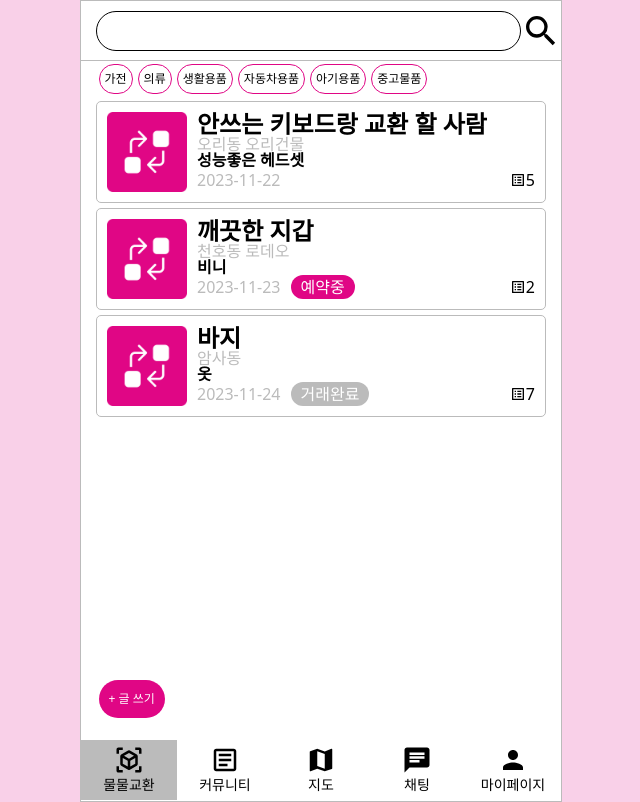
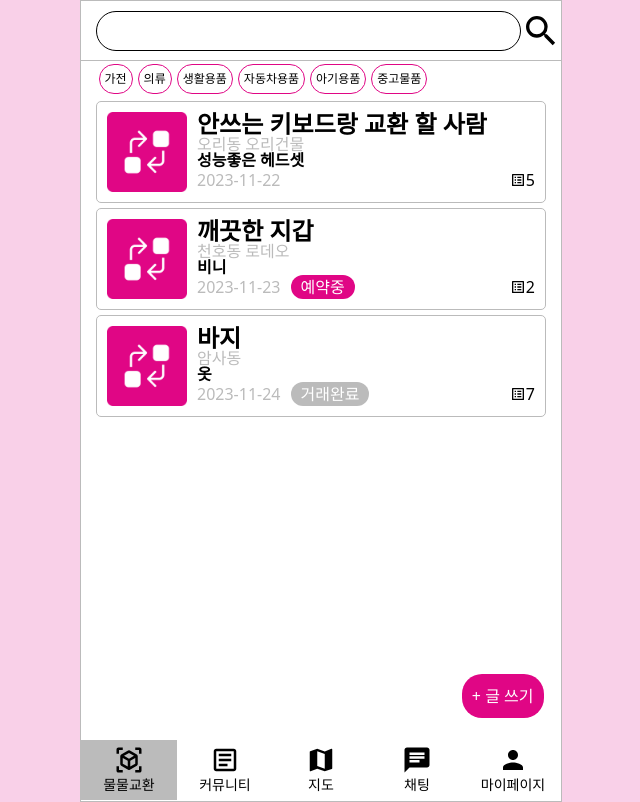
Before and after one commit to KostaMiniProject/MainProject-Front, a Next.js app: page / in a window 1280 px wide. Shown: the whole page, without its empty margins (319-959 px from the left). Built offline with nearby package versions, Linux system fonts and the light colour scheme.

Commit message:
fix : fixed 컴포넌트 수정

```diff
--- a/app/exchange/[id]/[items]/page.tsx
+++ b/app/exchange/[id]/[items]/page.tsx
@@ -27,8 +27,10 @@ function page({ params }: { params: any }) {
         })}
       </div>
       <BottomFixed>
-        <HashTag text="거절하기" height={10} fontSize={20} />
-        <HashTag text="대화하기" height={10} fontSize={20} />
+        <div className="flex justify-between">
+          <HashTag text="거절하기" height={10} fontSize={20} />
+          <HashTag text="대화하기" height={10} fontSize={20} />
+        </div>
       </BottomFixed>
     </div>
   );
--- a/app/page.tsx
+++ b/app/page.tsx
@@ -45,7 +45,9 @@ function Page() {
       </div>
       {/* 글쓰기 버튼 */}
       <BottomFixed>
-        <HashTag text="+ 글 쓰기" height={10} />
+        <div className="flex justify-end">
+          <HashTag text="+ 글 쓰기" height={10} fontSize={16} />
+        </div>
       </BottomFixed>
     </div>
   );
--- a/components/BottomFixed.tsx
+++ b/components/BottomFixed.tsx
@@ -3,7 +3,7 @@ import React from 'react';
 function BottomFixed({ children }: { children: React.ReactNode }) {
   return (
     <div className="fixed bottom-[80px] max-w-[480px] w-full px-[15px]">
-      <div className="flex justify-between">{children}</div>
+      {children}
     </div>
   );
 }
```
